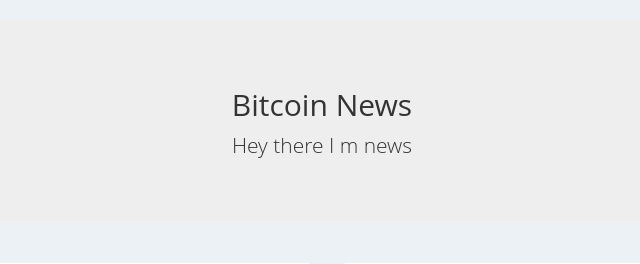
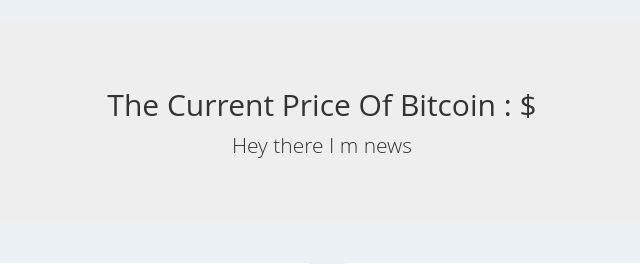
Before and after one commit to InamdarAbid/PredictCrypto, a Flask app: page / in a window 1280 px wide. Shown: the part 52-316 px from the top of the page, without its empty margins (318-958 px from the left). Run offline with Flask 2, Linux system fonts and the light colour scheme; some libraries are stand-ins or nearby versions.

Commit message:
Live Bitcoin Price Fetching

```diff
--- a/ProjectUI/app.py
+++ b/ProjectUI/app.py
@@ -1,12 +1,16 @@
 from flask import Flask,render_template
+import requests
 
 app = Flask(__name__)
 
 
+r = requests.get('https://api.coindesk.com/v1/bpi/currentprice.json')
+price = r.json()['bpi']['USD']['rate']
+
 @app.route('/')
-@app.route('/home')
+@app.route('/home/<float:price>')
 def index():
-    return render_template("home.html")
+    return render_template("home.html", price=price)
 
 if(__name__=="__main__"):
     app.run(debug=True)
--- a/ProjectUI/templates/home.html
+++ b/ProjectUI/templates/home.html
@@ -3,7 +3,7 @@
 {% block body %}
 
 <div class="jumbotron text-center">
-	<h2>Bitcoin News</h2>
+	<h2>The Current Price Of Bitcoin : {{price}}$</h2>
     <p class="lead">Hey there I m news</p>
 </div>
 
```
